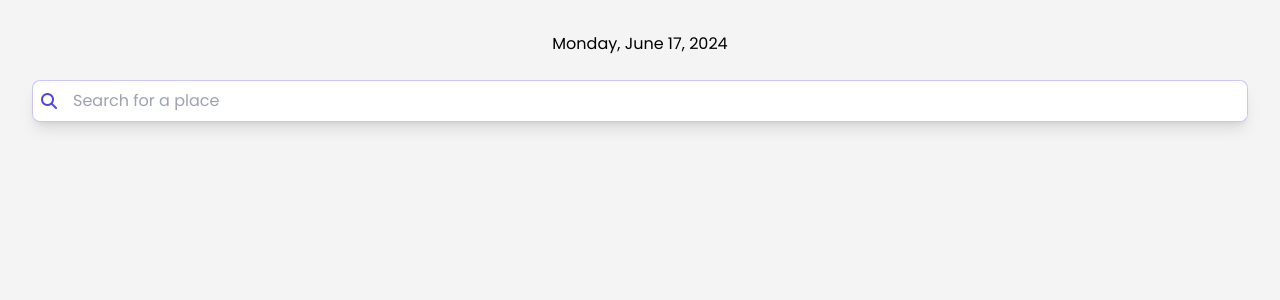
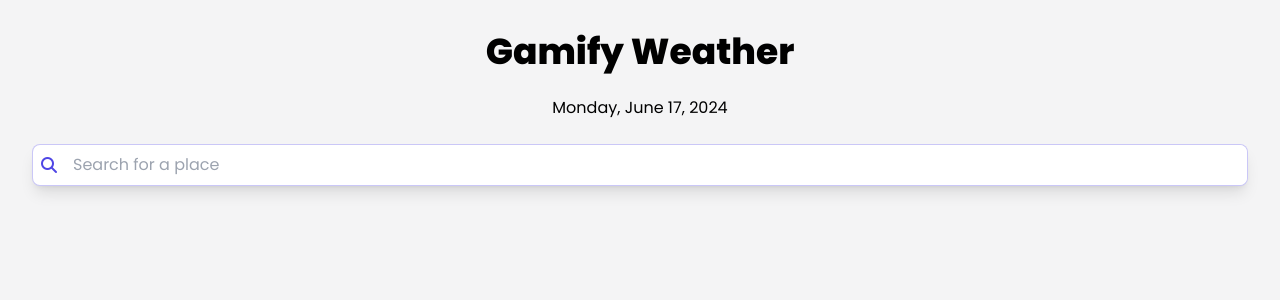
Before and after one commit to leonmccarthy/vue-weather, a Vue app: page / in a window 1280 px wide. Shown: the top 300 px of the page. Built offline with nearby package versions, Linux system fonts and the light colour scheme.

Commit message:
added heading

```diff
--- a/index.html
+++ b/index.html
@@ -10,7 +10,7 @@
     <link rel="preconnect" href="https://fonts.gstatic.com" crossorigin>
     <link href="https://fonts.googleapis.com/css2?family=Poppins:ital,wght@0,100;0,200;0,300;0,400;0,500;0,600;0,700;0,800;0,900;1,100;1,200;1,300;1,400;1,500;1,600;1,700;1,800;1,900&display=swap" rel="stylesheet">
 
-    <title>Vite App</title>
+    <title>Gamify Weather</title>
   </head>
   <body>
     <div id="app" class="min-h-screen bg-zinc-100 p-8"></div>
--- a/src/App.vue
+++ b/src/App.vue
@@ -18,6 +18,10 @@
 <template>
   <main>
 
+
+    <div class="text-center mb-6">
+      <h1 class="font-extrabold text-4xl">Gamify Weather</h1>
+    </div>
     <!-- Date -->
     <div class="text-center mb-6">
       {{ new Date().toLocaleDateString('en-US', {
```
